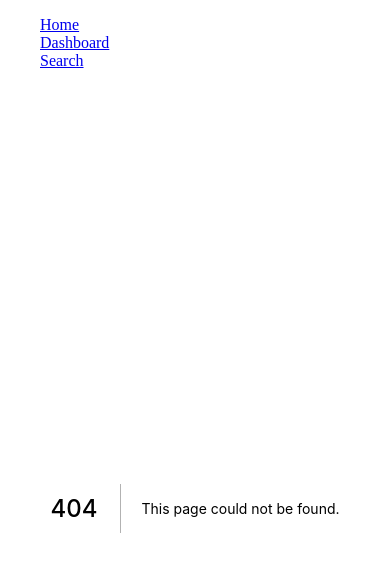
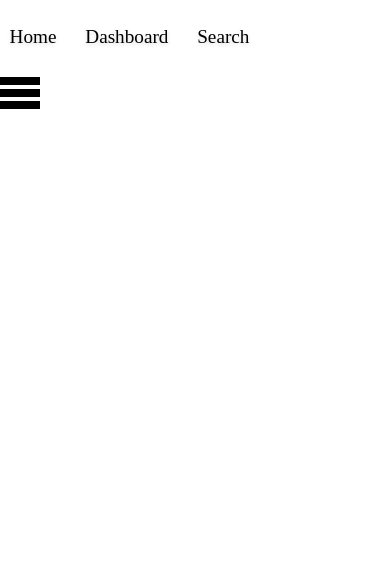
Before and after one commit to plaetzaw/GameBargins-Client, a Next.js app: page /components/atoms/Hamburger in a window 390 px wide. Before the commit this address had no page. Shown: the top 572 px of the page. Built offline with nearby package versions, Linux system fonts and the light colour scheme.

Commit message:
Finished initial navbar mobile

```diff
--- a/pages/_app.js
+++ b/pages/_app.js
@@ -11,10 +11,16 @@ body {
 ul {
   list-style-type: none;
 }
+a {
+  color: inherit;
+  text-decoration: none !important;
+}
+
 `
 
 function MyApp ({ Component, pageProps }) {
   const [user, setUser] = useState(null)
+
   // const uservalue = useMemo(() => ({ user, setUser }), [user, setUser])
   // console.log(user)
 
--- /dev/null
+++ b/pages/components/atoms/CloseMenu.js
@@ -0,0 +1,13 @@
+import React from 'react'
+
+const Close = () => {
+  return (
+    <>
+      <svg width='24' height='24' xmlns='http://www.w3.org/2000/svg' fill-rule='evenodd' clip-rule='evenodd'>
+        <path d='M12 0c6.623 0 12 5.377 12 12s-5.377 12-12 12-12-5.377-12-12 5.377-12 12-12zm0 1c6.071 0 11 4.929 11 11s-4.929 11-11 11-11-4.929-11-11 4.929-11 11-11zm0 10.293l5.293-5.293.707.707-5.293 5.293 5.293 5.293-.707.707-5.293-5.293-5.293 5.293-.707-.707 5.293-5.293-5.293-5.293.707-.707 5.293 5.293z' />
+      </svg>
+    </>
+  )
+}
+
+export default Close
--- /dev/null
+++ b/pages/components/atoms/Hamburger.js
@@ -0,0 +1,13 @@
+import React from 'react'
+
+const Hamburger = () => {
+  return (
+    <svg viewBox='0 0 100 80' width='40' height='40'>
+      <rect width='100' height='20' />
+      <rect y='30' width='100' height='20' />
+      <rect y='60' width='100' height='20' />
+    </svg>
+  )
+}
+
+export default Hamburger
--- a/pages/components/molecules/Navbar.js
+++ b/pages/components/molecules/Navbar.js
@@ -1,10 +1,61 @@
 import Link from 'next/link'
 import { useRouter } from 'next/router'
-import React, { useContext } from 'react'
+import React, { useContext, useState } from 'react'
 import { UserContext } from '../organisms/UserContext'
+import styled from 'styled-components'
+// import Hamburger from '../atoms/Hamburger'
+// import Close from '../atoms/CloseMenu'
+
+const IntroWrapper = styled.div`
+  display: flex;
+  flex-direction: row;
+`
+
+const Welcome = styled.div`
+  display: flex;
+  margin-right: .5em;
+  float:left;
+  font-size: 1.2em;
+  width: auto;
+`
+
+const Savings = styled(Welcome)`
+`
+const LogoutBtn = styled.button`
+  border-radius: 8px;
+  background-color: violet;
+  min-height: 2em;
+`
+
+const NavBarPlacement = styled.div`
+  display: flex;
+  flex-direction: row;
+`
+
+const Nav = styled.ul`
+  width: 100%;
+  padding: 0;
+`
+const NavItem = styled.li`
+  margin-right: .5em;
+  float:left;
+  font-size: 1.2em;
+  width: auto;
+  padding: 0.5em;
+  text-shadow: 0 2px 4px rgba(0,0,0,0.15);
+
+`
+
+const NavWrapper = styled.div`
+  display: flex;
+  flex-direction: row;
+  justify-content: center;
+  // justify-content: flex-end;
+`
 
 const Navbar = () => {
   const { user, setUser } = useContext(UserContext)
+  // const [mobileOpen, setMobileOpen] = useState(false)
   const router = useRouter()
 
   const Logout = () => {
@@ -13,17 +64,25 @@ const Navbar = () => {
   }
 
   return (
-    <nav>
-      <ul>
-        {user && <li><div>Welcome {user.username}!</div></li>}
-        {user && <li><div>Current Savings: {user.savings}!</div></li>}
-        <li><Link href='/'>Home</Link></li>
-        <li><Link href='/dashboard'>Dashboard</Link></li>
-        {user && <li><Link href='/favorites'>Favorites</Link></li>}
-        <li><Link href='/search'>Search</Link></li>
-        <li>{user && <button onClick={() => { Logout() }}>Logout</button>}</li>
-      </ul>
-    </nav>
+    <NavBarPlacement>
+      <nav>
+        <Nav>
+          {/* {mobileOpen === false && <HamburgerWrapper onClick={() => { setMobileOpen(!mobileOpen) }}><Hamburger /></HamburgerWrapper>}
+          {mobileOpen && <HamburgerWrapper onClick={() => { setMobileOpen(!mobileOpen) }}><Close /> </HamburgerWrapper>} */}
+          <IntroWrapper>
+            {user && <Welcome><div>Welcome {user.username}!</div></Welcome>}
+            {user && <Savings><div>Your Savings: ${user.savings}!</div></Savings>}
+            {user && <NavItem><LogoutBtn onClick={() => { Logout() }}>Logout</LogoutBtn></NavItem>}
+          </IntroWrapper>
+          <NavWrapper>
+            <NavItem><Link href='/'>Home</Link></NavItem>
+            <NavItem><Link href='/dashboard'>Dashboard</Link></NavItem>
+            <NavItem><Link href='/search'>Search</Link></NavItem>
+            {user && <NavItem><Link href='/favorites'>Favorites</Link></NavItem>}
+          </NavWrapper>
+        </Nav>
+      </nav>
+    </NavBarPlacement>
   )
 }
 
```
